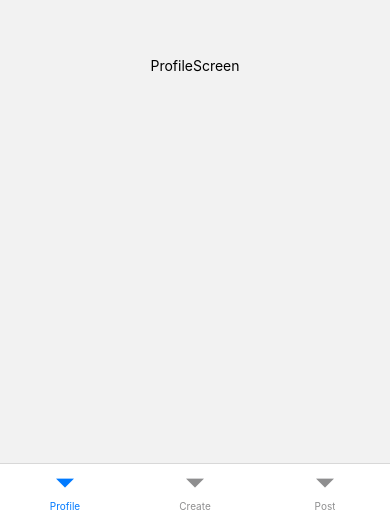
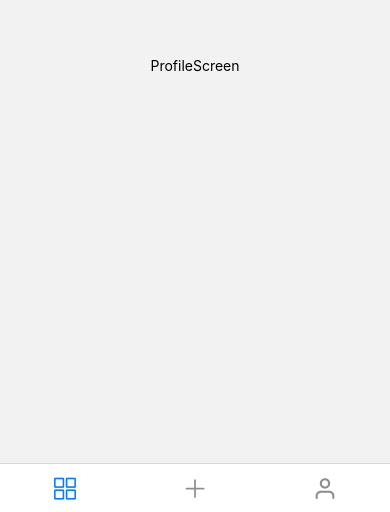
Before and after one commit to VictoriaBil/myReactNativeProj, a React Native app: screen / in a window 390 px wide. Shown: the part 332-844 px from the top of the page. Built offline with nearby package versions, Linux system fonts and the light colour scheme.

Commit message:
adds task4 with icons

```diff
--- a/App.js
+++ b/App.js
@@ -1,5 +1,4 @@
 import React from "react";
-import { StyleSheet, Text, View } from "react-native";
 import { useRoute } from "./router/router";
 import { NavigationContainer } from "@react-navigation/native";
 
--- a/package.json
+++ b/package.json
@@ -9,6 +9,7 @@
     "web": "expo start --web"
   },
   "dependencies": {
+    "@expo/vector-icons": "^13.0.0",
     "@react-native-masked-view/masked-view": "0.2.8",
     "@react-navigation/bottom-tabs": "^6.5.7",
     "@react-navigation/native": "^6.1.6",
--- a/router/router.js
+++ b/router/router.js
@@ -1,6 +1,9 @@
 import React from "react";
 import { createStackNavigator } from "@react-navigation/stack";
 import { createBottomTabNavigator } from "@react-navigation/bottom-tabs";
+import { Ionicons } from "@expo/vector-icons";
+import { AntDesign } from "@expo/vector-icons";
+import { Feather } from "@expo/vector-icons";
 
 import { RegistrationScreen } from "../Screens/Auth/RegistrationScreen";
 import { LoginScreen } from "../Screens/Auth/LoginScreen";
@@ -30,19 +33,34 @@ export const useRoute = (isAuth) => {
     );
   }
   return (
-    <MainTab.Navigator>
+    <MainTab.Navigator tabBarOptions={{ showLabel: false }}>
       <MainTab.Screen
-        options={{ headerShown: false }}
+        options={{
+          headerShown: false,
+          tabBarIcon: ({ color, size }) => (
+            <Ionicons name="grid-outline" size={size} color={color} />
+          ),
+        }}
         name="Profile"
         component={ProfileScreen}
       ></MainTab.Screen>
       <MainTab.Screen
-        options={{ headerShown: false }}
+        options={{
+          headerShown: false,
+          tabBarIcon: ({ color, size }) => (
+            <AntDesign name="plus" size={size} color={color} />
+          ),
+        }}
         name="Create"
         component={CreatePostScreen}
       ></MainTab.Screen>
       <MainTab.Screen
-        options={{ headerShown: false }}
+        options={{
+          headerShown: false,
+          tabBarIcon: ({ color, size }) => (
+            <Feather name="user" size={size} color={color} />
+          ),
+        }}
         name="Post"
         component={PostScreen}
       ></MainTab.Screen>
```
Also changed, not shown: 1 other file (tests, documents, lock files or other folders).
